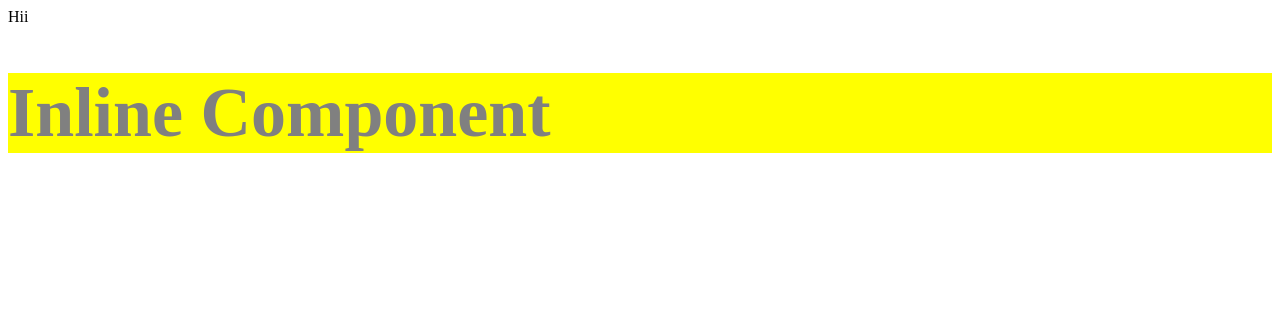
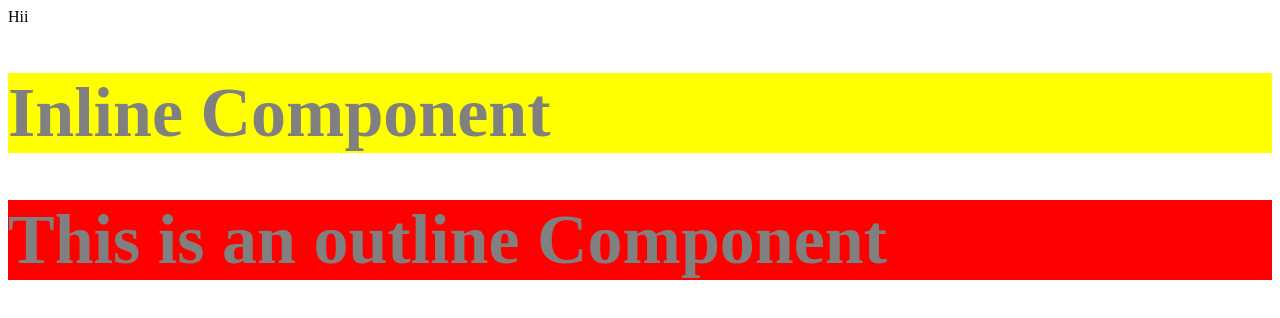
Before and after one commit to raghav0807/To-Do-App, a React (Vite) app: page / in a window 1280 px wide. Shown: the top 318 px of the page. Built offline with nearby package versions, Linux system fonts and the light colour scheme.

Commit message:
Using CSS Modules

```diff
--- a/src/App.jsx
+++ b/src/App.jsx
@@ -1,4 +1,5 @@
 import InlineComponent from "./components/InlineComponent";
+import OutlineComponent from "./components/OutlineComponent";
 import Todo from "./components/Todo";
 
 function App() {
@@ -7,6 +8,7 @@
       Hii
       {/* <Todo /> */}
       <InlineComponent />
+      <OutlineComponent />
     </div>
   );
 }
--- a/src/components/InlineComponent.jsx
+++ b/src/components/InlineComponent.jsx
@@ -1,12 +1,13 @@
 import React from "react";
 // const header = { color: "blue", fontSize: "140px" };
-import "../css/style.css";
+// import "../css/style.css";
+import styles from "./inlinecomponent.module.css";
 export default function InlineComponent() {
   return (
     <div>
       {/* <h1 style={header}>Inline Component</h1>
        */}
-      <h1 className="header ">Inline Component</h1>
+      <h1 className={styles.header}>Inline Component</h1>
     </div>
   );
 }
--- /dev/null
+++ b/src/components/OutlineComponent.jsx
@@ -0,0 +1,11 @@
+import React from "react";
+// import "../css/style.css";
+
+import styles from "./outlinecomponent.module.css";
+export default function OutlineComponent() {
+  return (
+    <div>
+      <h1 className={styles.header}>This is an outline Component</h1>
+    </div>
+  );
+}
--- /dev/null
+++ b/src/components/inlinecomponent.module.css
@@ -0,0 +1,5 @@
+.header {
+  color: gray;
+  background-color: yellow;
+  font-size: 70px;
+}
--- /dev/null
+++ b/src/components/outlinecomponent.module.css
@@ -0,0 +1,5 @@
+.header {
+  color: gray;
+  background-color: red;
+  font-size: 70px;
+}
--- a/src/css/style.css
+++ b/src/css/style.css
@@ -1,5 +1,11 @@
-.header{
+/* .inline-header {
   color: gray;
   background-color: yellow;
   font-size: 70px;
 }
+
+.outline-header {
+  color: gray;
+  background-color: red;
+  font-size: 70px;
+} */
```
